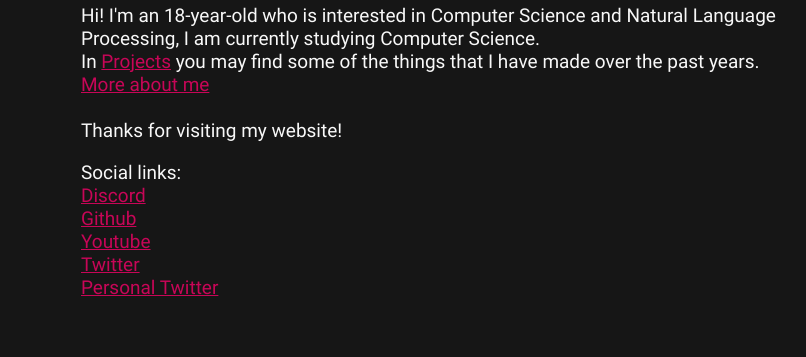
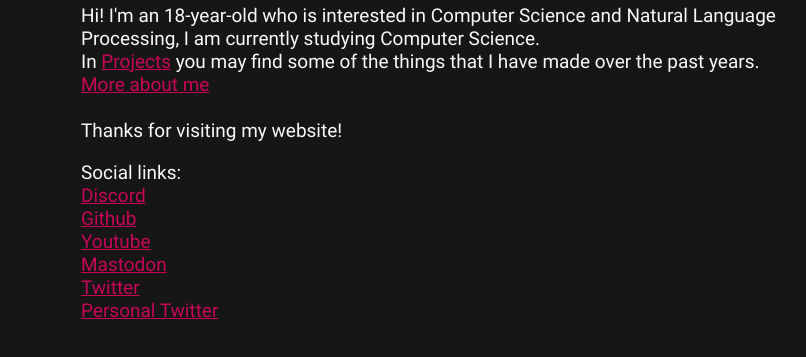
Before and after one commit to RaineGit/website, a plain HTML site: page public/index.html in a window 1280 px wide. Shown: the part 195-552 px from the top of the page, without its empty margins (184-990 px from the left). Drawn offline with Linux system fonts and the light colour scheme; no server answers.

Commit message:
Add mastodon profile link

```diff
--- a/public/index.html
+++ b/public/index.html
@@ -35,6 +35,8 @@
 						<a target="_blank" href="https://github.com/RaineGit">Github</a>
 						<br>
 						<a target="_blank" href="https://youtube.com/mc41games">Youtube</a>
+						<br>
+						<a rel="me" href="https://mastodon.sdf.org/@mcleocito" target="_blank">Mastodon</a>
 						<br>
 						<a target="_blank" href="https://twitter.com/mcleocita">Twitter</a>
 						<br>
```
